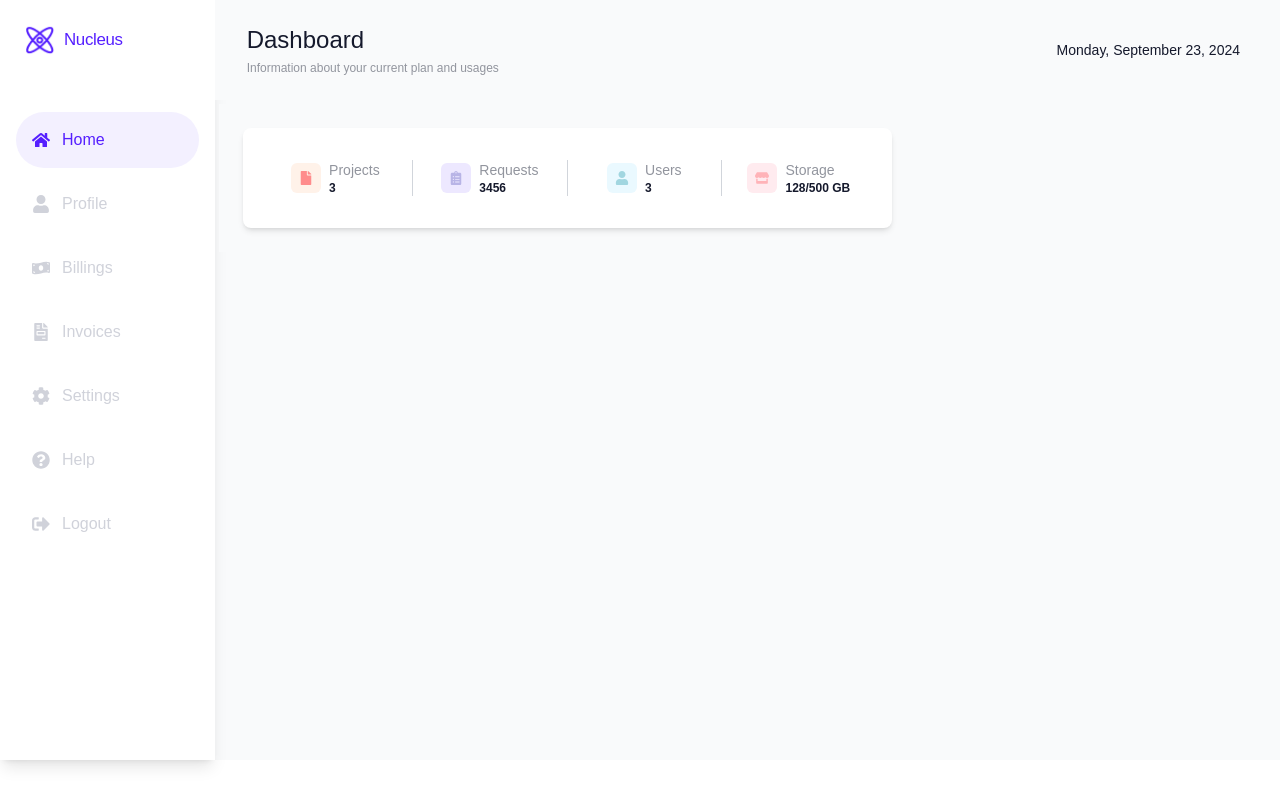
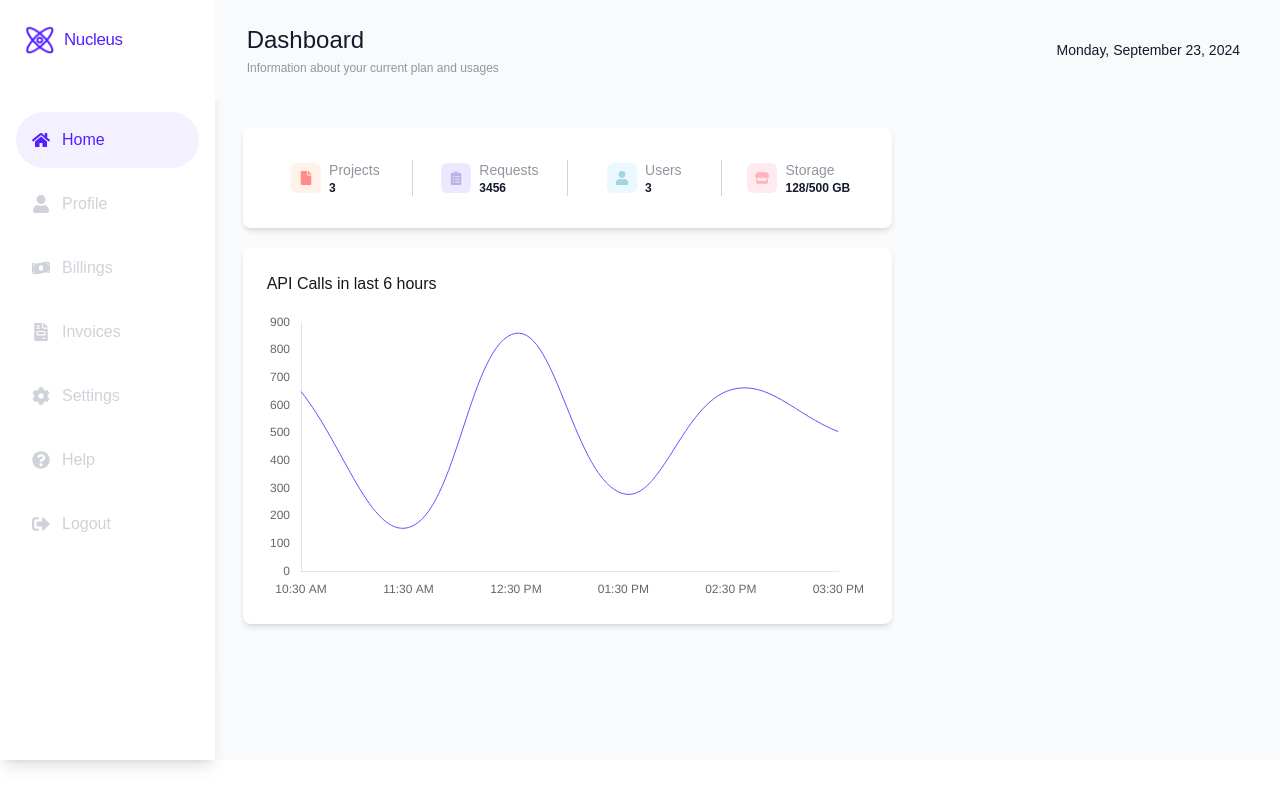
Before and after one commit to Japhetism/kole_assessment, a Next.js app: page /home in a window 1280 px wide. Built offline with nearby package versions, Linux system fonts and the light colour scheme.

Commit message:
add api calls chart

```diff
--- a/package.json
+++ b/package.json
@@ -9,8 +9,10 @@
     "lint": "next lint"
   },
   "dependencies": {
+    "chart.js": "^4.4.4",
     "next": "14.2.13",
     "react": "^18",
+    "react-chartjs-2": "^5.2.0",
     "react-dom": "^18",
     "react-icons": "^5.3.0"
   },
--- /dev/null
+++ b/src/components/Dashboard/apicalls/index.tsx
@@ -0,0 +1,22 @@
+"use client";
+
+import React from "react";
+import LineChart from "@/components/charts/linechart";
+
+const ApiCalls = () => {
+    const labels = ["10:30 AM", "11:30 AM", "12:30 PM", "01:30 PM", "02:30 PM", "03:30 PM"];
+    const data = [650, 159, 860, 281, 656, 505];
+
+    return (
+        <div className="bg-white p-6 rounded-lg shadow-md mb-6">
+            <h3 className="text-md">API Calls in last 6 hours</h3>
+            <div className="mt-4">
+                <div className="h-72 w-full">
+                    <LineChart labels={labels} data={data} />
+                </div>
+            </div>
+        </div>
+    )
+}
+
+export default ApiCalls;
--- a/src/components/Dashboard/index.tsx
+++ b/src/components/Dashboard/index.tsx
@@ -1,10 +1,14 @@
 import React from "react";
 import Analysis from "./analysis";
+import ApiCalls from "./apicalls";
 
 const Dashboard = () => {
   return (
     <div className="p-6 bg-gray-50 flex-1">
         <Analysis />
+        <div className="mt-5">
+            <ApiCalls />
+        </div>
     </div>
   );
 };
--- /dev/null
+++ b/src/components/charts/linechart.tsx
@@ -0,0 +1,62 @@
+import { Line } from "react-chartjs-2";
+import {
+    Chart as ChartJS,
+    LinearScale,
+    PointElement,
+    LineElement,
+    Tooltip,
+    Legend,
+    CategoryScale,
+} from "chart.js";
+
+ChartJS.register(CategoryScale, LinearScale, PointElement, LineElement, Tooltip, Legend);
+
+interface LineChartProps {
+    labels: string[];
+    data: number[];
+}
+
+const LineChart = ({ labels, data }: LineChartProps) => {
+    const chartData = {
+        labels,
+        datasets: [
+            {
+                label: "My Data",
+                data,
+                fill: true,
+                backgroundColor: "rgba(117, 73, 255, 0.2)",
+                borderColor: "#7549FF",
+                borderWidth: 1,
+                pointRadius: 0,
+                tension: 0.4,
+            },
+        ],
+    };
+
+    const options = {
+        responsive: true,
+        maintainAspectRatio: false,
+        plugins: {
+            legend: {
+                display: false,
+            },
+        },
+        scales: {
+            x: {
+                grid: {
+                    display: false,
+                },
+            },
+            y: {
+                beginAtZero: true,
+                grid: {
+                    display: false,
+                },
+            },
+        },
+    };
+
+    return <Line data={chartData} options={options} />;
+};
+
+export default LineChart;
```
Also changed, not shown: 1 other file (tests, documents, lock files or other folders).
